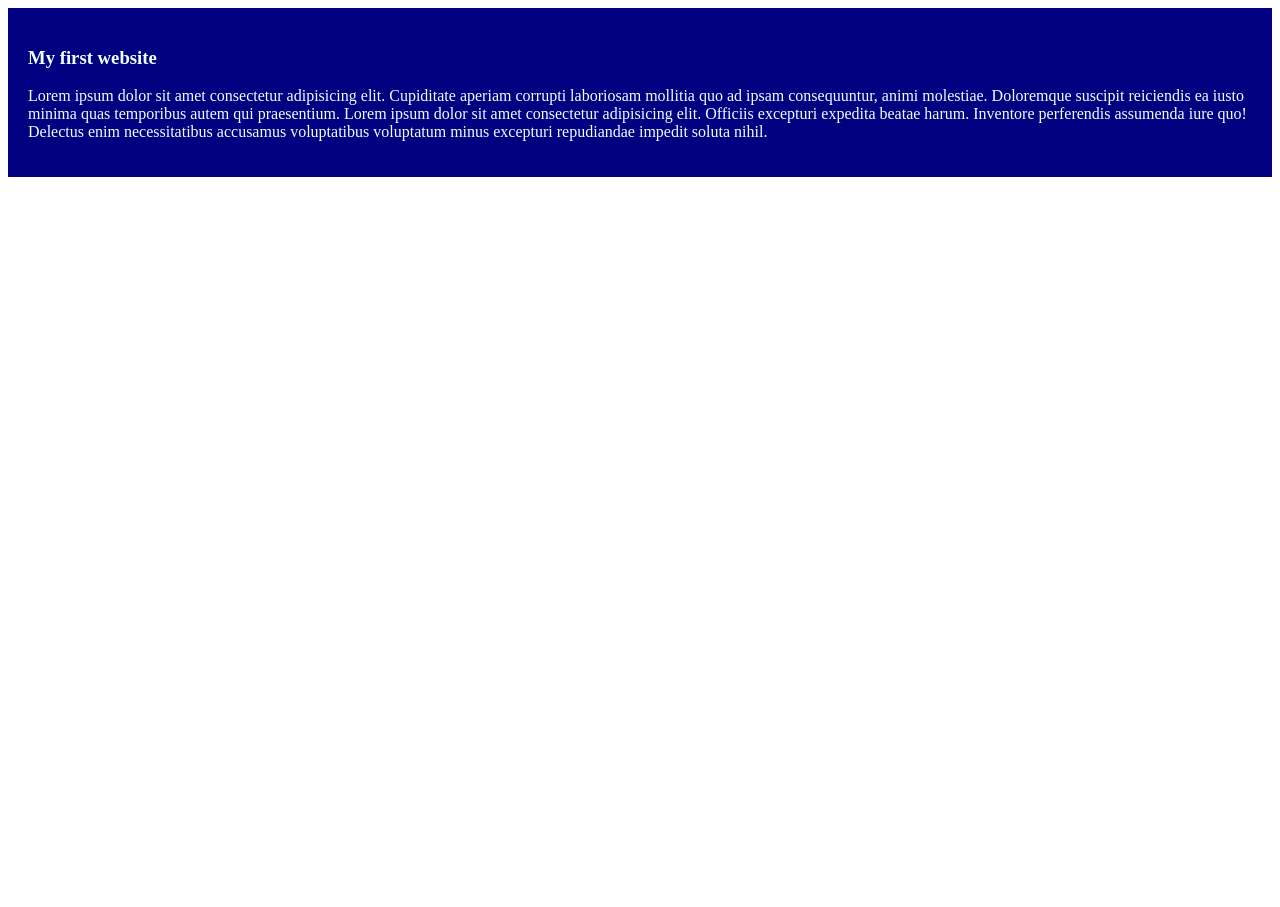
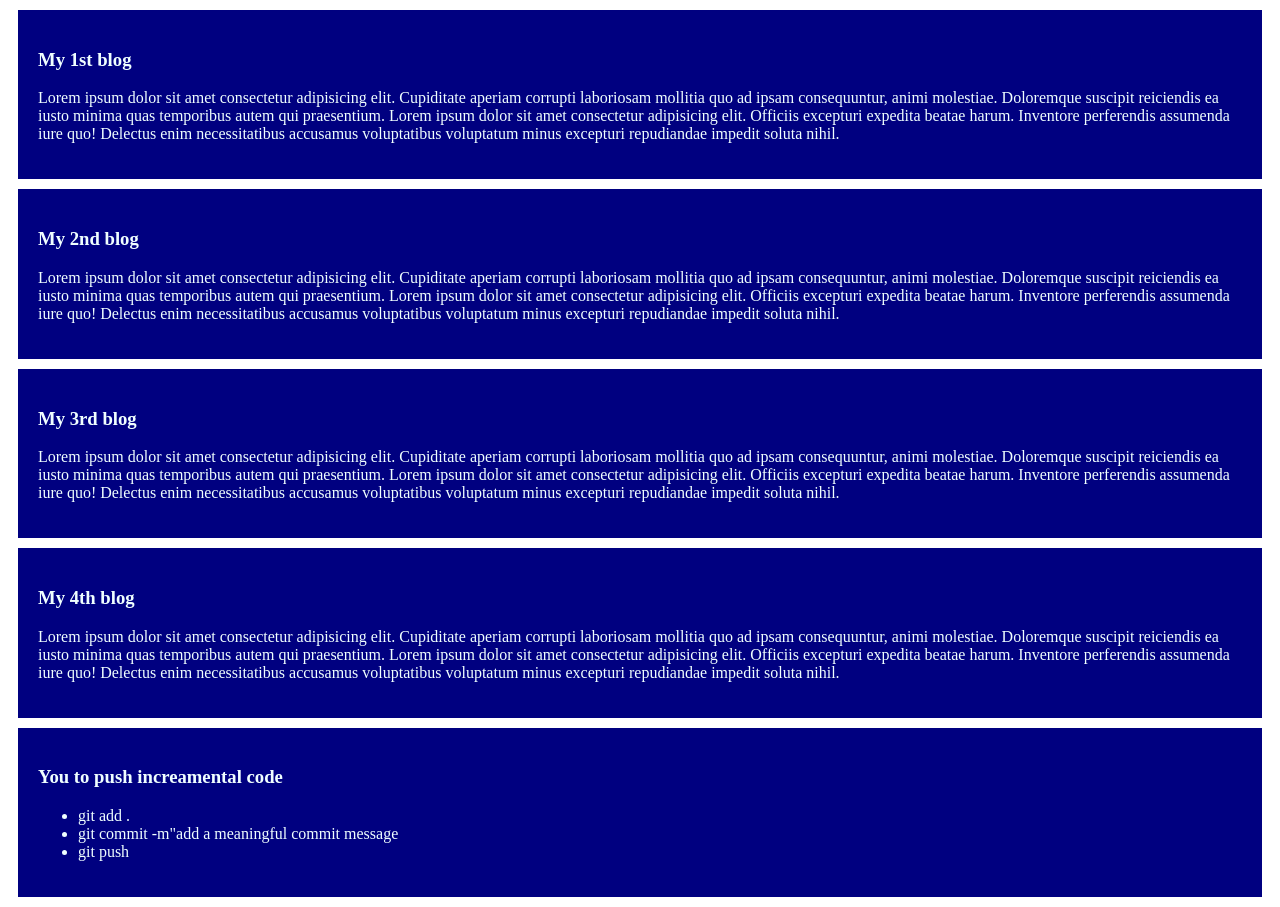
Before and after one commit to Ashique-coder/my-simple-website, a plain HTML site: page index.html in a window 1280 px wide. Before the commit the page ends 800 px from the top, so only its background shows below. Drawn offline with Linux system fonts and the light colour scheme.

Commit message:
added a list to push code

```diff
--- a/index.html
+++ b/index.html
@@ -8,8 +8,28 @@
 </head>
 <body>
     <div>
-        <h3>My first website</h3>
+        <h3>My 1st blog</h3>
         <p>Lorem ipsum dolor sit amet consectetur adipisicing elit. Cupiditate aperiam corrupti laboriosam mollitia quo ad ipsam consequuntur, animi molestiae. Doloremque suscipit reiciendis ea iusto minima quas temporibus autem qui praesentium. Lorem ipsum dolor sit amet consectetur adipisicing elit. Officiis excepturi expedita beatae harum. Inventore perferendis assumenda iure quo! Delectus enim necessitatibus accusamus voluptatibus voluptatum minus excepturi repudiandae impedit soluta nihil.</p>
+    </div>
+    <div>
+        <h3>My 2nd blog</h3>
+        <p>Lorem ipsum dolor sit amet consectetur adipisicing elit. Cupiditate aperiam corrupti laboriosam mollitia quo ad ipsam consequuntur, animi molestiae. Doloremque suscipit reiciendis ea iusto minima quas temporibus autem qui praesentium. Lorem ipsum dolor sit amet consectetur adipisicing elit. Officiis excepturi expedita beatae harum. Inventore perferendis assumenda iure quo! Delectus enim necessitatibus accusamus voluptatibus voluptatum minus excepturi repudiandae impedit soluta nihil.</p>
+    </div>
+    <div>
+        <h3>My 3rd blog</h3>
+        <p>Lorem ipsum dolor sit amet consectetur adipisicing elit. Cupiditate aperiam corrupti laboriosam mollitia quo ad ipsam consequuntur, animi molestiae. Doloremque suscipit reiciendis ea iusto minima quas temporibus autem qui praesentium. Lorem ipsum dolor sit amet consectetur adipisicing elit. Officiis excepturi expedita beatae harum. Inventore perferendis assumenda iure quo! Delectus enim necessitatibus accusamus voluptatibus voluptatum minus excepturi repudiandae impedit soluta nihil.</p>
+    </div>
+    <div>
+        <h3>My 4th blog</h3>
+        <p>Lorem ipsum dolor sit amet consectetur adipisicing elit. Cupiditate aperiam corrupti laboriosam mollitia quo ad ipsam consequuntur, animi molestiae. Doloremque suscipit reiciendis ea iusto minima quas temporibus autem qui praesentium. Lorem ipsum dolor sit amet consectetur adipisicing elit. Officiis excepturi expedita beatae harum. Inventore perferendis assumenda iure quo! Delectus enim necessitatibus accusamus voluptatibus voluptatum minus excepturi repudiandae impedit soluta nihil.</p>
+    </div>
+    <div>
+        <h3>You to push increamental code</h3>
+        <ul>
+            <li>git add .</li>
+            <li>git commit -m"add a meaningful commit message</li>
+            <li>git push</li>
+        </ul>
     </div>
 </body>
 </html>
--- a/styles/blog.css
+++ b/styles/blog.css
@@ -2,4 +2,5 @@ div{
     background-color: navy;
     color: azure;
     padding: 20px;
+    margin: 10px;
 }
```
